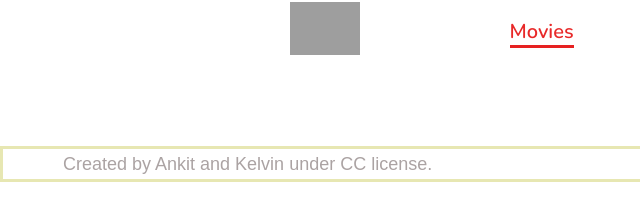
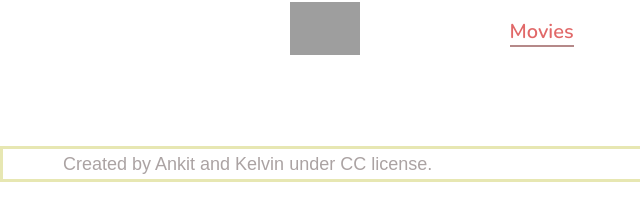
Before and after one commit to ankitt26/Second-Capstone-project, a website built with webpack: page src/index.html in a window 1280 px wide. Shown: the full height of the page, 0-640 px from the left. Built offline with nearby package versions, Linux system fonts and the light colour scheme; no server answers; grey boxes are pictures that could not be loaded; a web font is replaced by a local one.

Commit message:
Add span in html

```diff
--- a/src/index.html
+++ b/src/index.html
@@ -24,7 +24,9 @@
               alt="logo"
           /></a>
         </li>
-        <li class="nav-li"><a href="#" class="nav-a active">Movies</a></li>
+        <li class="nav-li">
+          <a href="#" class="nav-a active">Movies <span id="movies"></span></a>
+        </li>
         <li class="nav-li"><a class="nav-a" href="#">Drama</a></li>
         <li class="nav-li"><a class="nav-a" href="#">Series</a></li>
       </nav>
--- a/src/style.css
+++ b/src/style.css
@@ -37,8 +37,8 @@ nav {
 }
 
 .active {
-  color: rgb(232, 41, 41);
-  border-bottom: 3px solid rgb(230, 33, 33);
+  color: rgb(225, 104, 104);
+  border-bottom: 2.5px solid #b58989;
 }
 
 .copyright {
@@ -140,7 +140,12 @@ h3 {
   background-color: rgb(215, 255, 242);
 }
 
-/*  comment popup */
+#movies {
+  font-size: 15px;
+}
+
+/* .............................Pop up comment........................... */
+
 form > input,
 textarea {
   outline: none;
```
